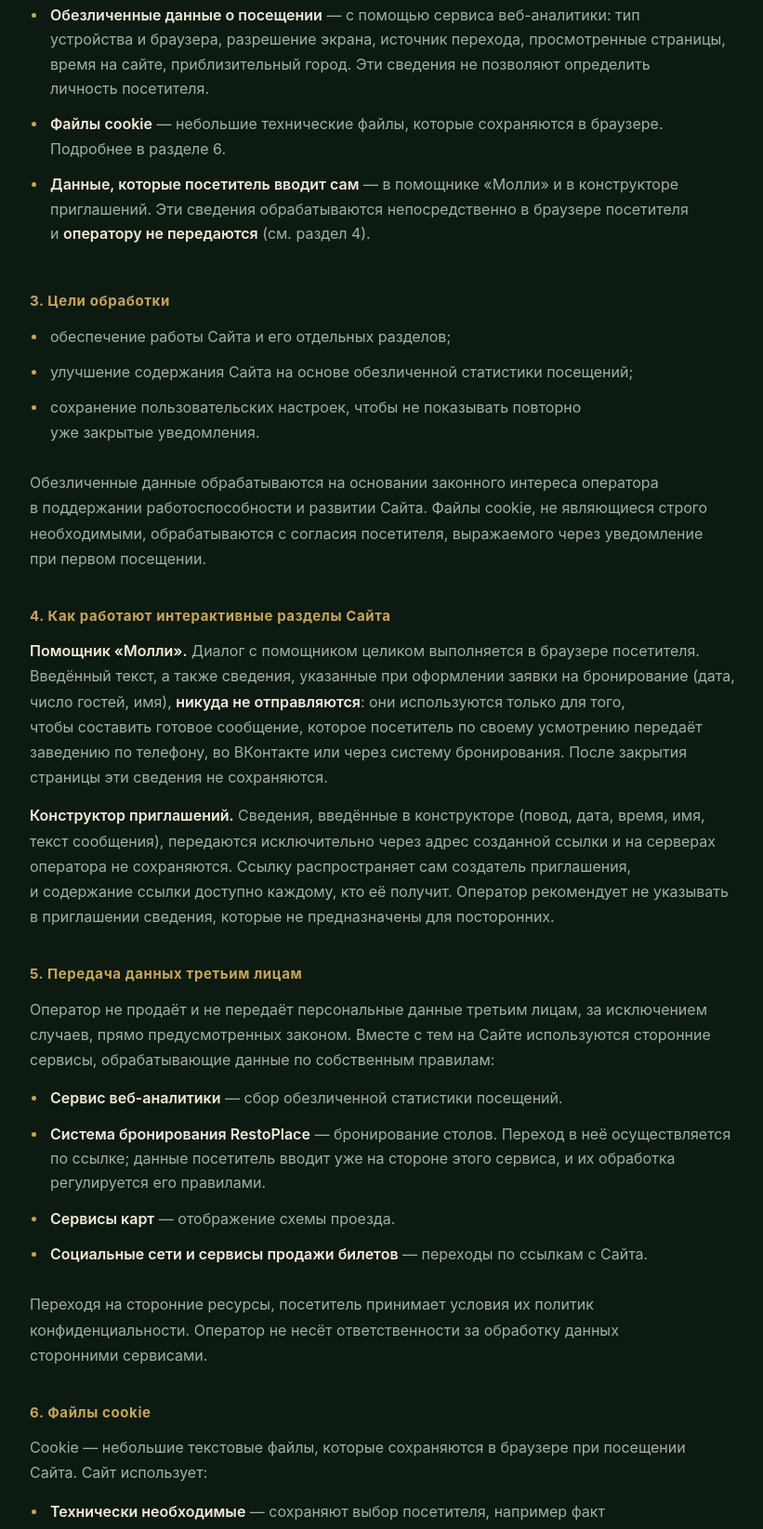
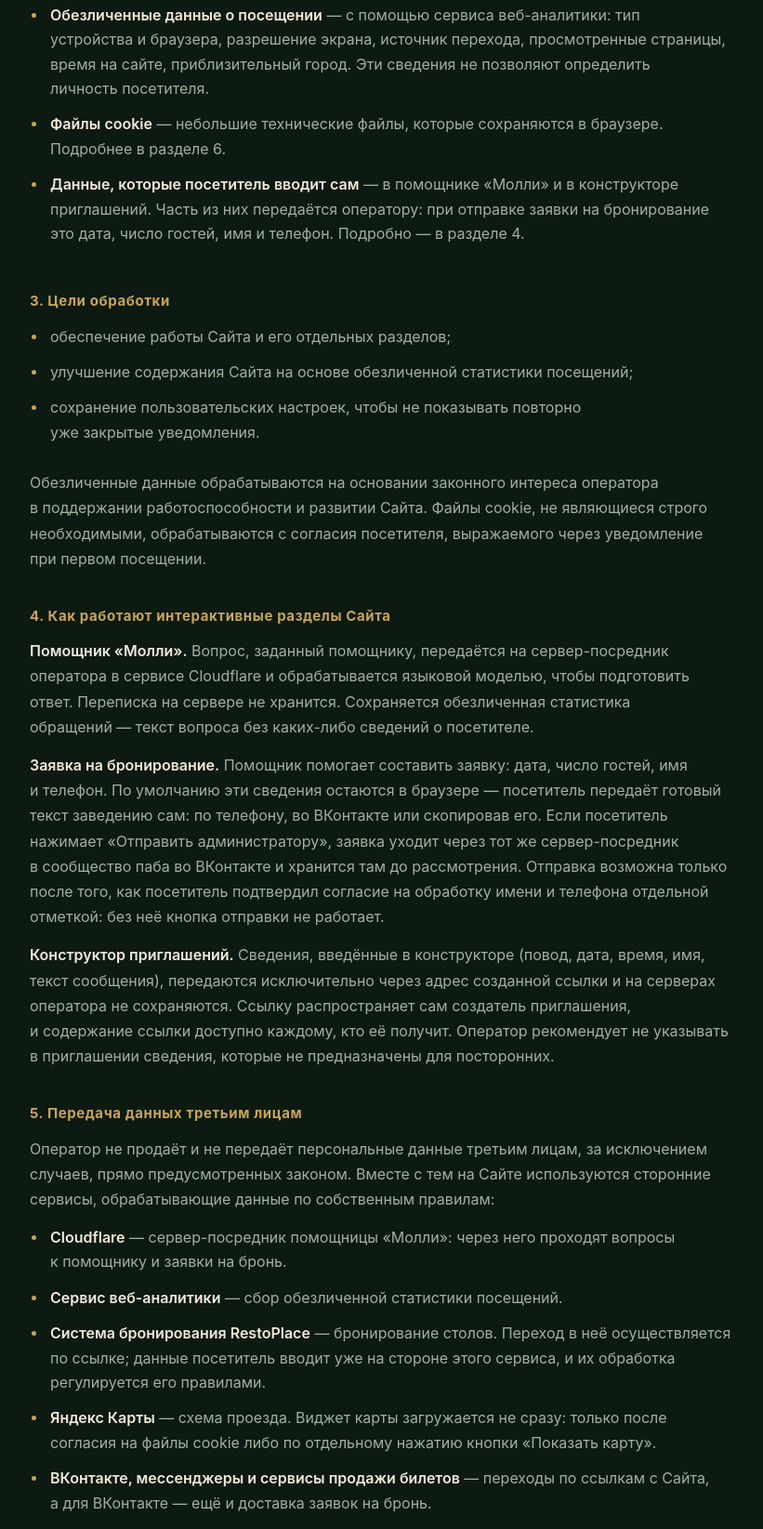
Before and after one commit to skim-stroy74/molly, a plain HTML site: page politika.html in a window 1280 px wide. Shown: the part 899-2544 px from the top of the page at 93% size, without its empty margins (42-863 px from the left). Drawn offline with Linux system fonts and the light colour scheme.

Commit message:
Политика описывала сайт, которого больше нет
В разделе 4 стояло, что данные из помощницы и заявки на бронь
«никуда не отправляются». Это было правдой, пока помощница работала
сценарием в браузере. Сейчас вопросы уходят на сервер в Cloudflare,
а заявка — с именем и телефоном — во ВКонтакте. Ложное утверждение
в политике хуже отсутствующего.

Переписано по факту: отдельно про вопросы к помощнице, отдельно про
заявку. Сказано, что без отметки о согласии кнопка отправки не
работает, а по умолчанию заявка остаётся в браузере.

В разделе 2 убрано утверждение, что введённые данные оператору
не передаются.

В разделе 5 сервисы названы поимённо: Cloudflare как посредник
помощницы и доставки заявок, Яндекс Карты с оговоркой про загрузку
после согласия, ВКонтакте как получатель заявок.

Co-Authored-By: Claude Opus 5 <noreply@anthropic.com>

```diff
--- a/politika.html
+++ b/politika.html
@@ -71,7 +71,7 @@
       <ul>
         <li><b>Обезличенные данные о посещении</b> — с помощью сервиса веб-аналитики: тип устройства и браузера, разрешение экрана, источник перехода, просмотренные страницы, время на сайте, приблизительный город. Эти сведения не позволяют определить личность посетителя.</li>
         <li><b>Файлы cookie</b> — небольшие технические файлы, которые сохраняются в браузере. Подробнее в разделе 6.</li>
-        <li><b>Данные, которые посетитель вводит сам</b> — в помощнике «Молли» и в конструкторе приглашений. Эти сведения обрабатываются непосредственно в браузере посетителя и <b>оператору не передаются</b> (см. раздел 4).</li>
+        <li><b>Данные, которые посетитель вводит сам</b> — в помощнике «Молли» и в конструкторе приглашений. Часть из них передаётся оператору: при отправке заявки на бронирование это дата, число гостей, имя и телефон. Подробно — в разделе 4.</li>
       </ul>
 
       <h2>3. Цели обработки</h2>
@@ -83,16 +83,18 @@
       <p>Обезличенные данные обрабатываются на основании законного интереса оператора в поддержании работоспособности и развитии Сайта. Файлы cookie, не являющиеся строго необходимыми, обрабатываются с согласия посетителя, выражаемого через уведомление при первом посещении.</p>
 
       <h2>4. Как работают интерактивные разделы Сайта</h2>
-      <p><b>Помощник «Молли».</b> Диалог с помощником целиком выполняется в браузере посетителя. Введённый текст, а также сведения, указанные при оформлении заявки на бронирование (дата, число гостей, имя), <b>никуда не отправляются</b>: они используются только для того, чтобы составить готовое сообщение, которое посетитель по своему усмотрению передаёт заведению по телефону, во ВКонтакте или через систему бронирования. После закрытия страницы эти сведения не сохраняются.</p>
+      <p><b>Помощник «Молли».</b> Вопрос, заданный помощнику, передаётся на сервер-посредник оператора в сервисе Cloudflare и обрабатывается языковой моделью, чтобы подготовить ответ. Переписка на сервере не хранится. Сохраняется обезличенная статистика обращений — текст вопроса без каких-либо сведений о посетителе.</p>
+      <p><b>Заявка на бронирование.</b> Помощник помогает составить заявку: дата, число гостей, имя и телефон. По умолчанию эти сведения остаются в браузере — посетитель передаёт готовый текст заведению сам: по телефону, во ВКонтакте или скопировав его. Если посетитель нажимает «Отправить администратору», заявка уходит через тот же сервер-посредник в сообщество паба во ВКонтакте и хранится там до рассмотрения. Отправка возможна только после того, как посетитель подтвердил согласие на обработку имени и телефона отдельной отметкой: без неё кнопка отправки не работает.</p>
       <p><b>Конструктор приглашений.</b> Сведения, введённые в конструкторе (повод, дата, время, имя, текст сообщения), передаются исключительно через адрес созданной ссылки и на серверах оператора не сохраняются. Ссылку распространяет сам создатель приглашения, и содержание ссылки доступно каждому, кто её получит. Оператор рекомендует не указывать в приглашении сведения, которые не предназначены для посторонних.</p>
 
       <h2>5. Передача данных третьим лицам</h2>
       <p>Оператор не продаёт и не передаёт персональные данные третьим лицам, за исключением случаев, прямо предусмотренных законом. Вместе с тем на Сайте используются сторонние сервисы, обрабатывающие данные по собственным правилам:</p>
       <ul>
+        <li><b>Cloudflare</b> — сервер-посредник помощницы «Молли»: через него проходят вопросы к помощнику и заявки на бронь.</li>
         <li><b>Сервис веб-аналитики</b> — сбор обезличенной статистики посещений.</li>
         <li><b>Система бронирования RestoPlace</b> — бронирование столов. Переход в неё осуществляется по ссылке; данные посетитель вводит уже на стороне этого сервиса, и их обработка регулируется его правилами.</li>
-        <li><b>Сервисы карт</b> — отображение схемы проезда.</li>
-        <li><b>Социальные сети и сервисы продажи билетов</b> — переходы по ссылкам с Сайта.</li>
+        <li><b>Яндекс Карты</b> — схема проезда. Виджет карты загружается не сразу: только после согласия на файлы cookie либо по отдельному нажатию кнопки «Показать карту».</li>
+        <li><b>ВКонтакте, мессенджеры и сервисы продажи билетов</b> — переходы по ссылкам с Сайта, а для ВКонтакте — ещё и доставка заявок на бронь.</li>
       </ul>
       <p>Переходя на сторонние ресурсы, посетитель принимает условия их политик конфиденциальности. Оператор не несёт ответственности за обработку данных сторонними сервисами.</p>
 
```
